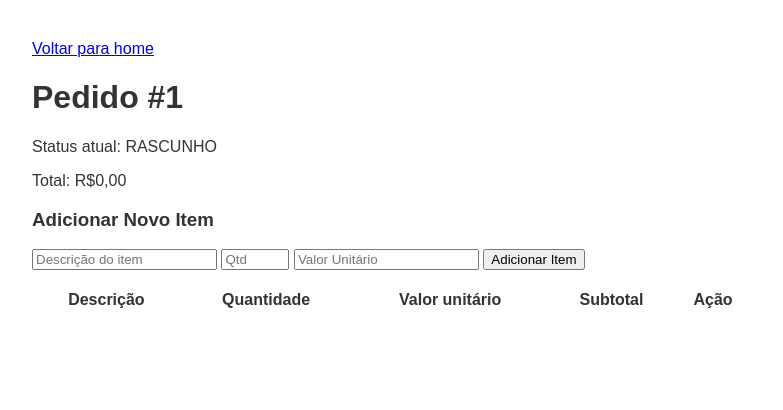
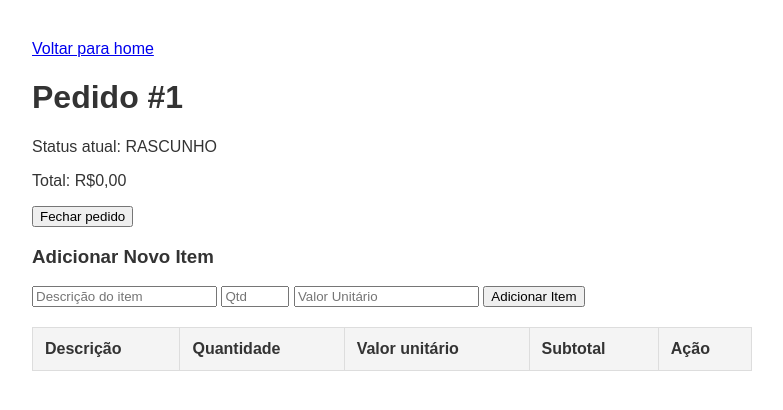
Before and after one commit to viniciuswilker/projeto-brascomm, a Django app: page /pedidos/1/ in a window 1280 px wide. Shown: the top 410 px of the page, without its empty margins (8-791 px from the left). Run offline with Django 5.2, Linux system fonts and the light colour scheme; a user stored in the database is signed in; data comes from the database, SQL or seed files in the repository; both versions use the stored data as it was after the commit; data that the repository does not hold is empty.

Commit message:
feat: func de alterar status do pedido -> fechado / rascunho

```diff
--- a/pedidos/templates/detalhe_pedido.html
+++ b/pedidos/templates/detalhe_pedido.html
@@ -15,6 +15,14 @@
         <h1>Pedido #{{pedido.id}}</h1>
         <p>Status atual: {{pedido.status}} </p>
         <p id="total-pedido">Total: R${{ pedido.total}}</p>
+
+        {% if pedido.status == 'RASCUNHO'%}
+        <button onclick="fecharPedido()">Fechar pedido</button>
+        {% endif %}
+
+        {% if pedido.status == 'FECHADO' %}
+        <button onclick="abrirPedido()">Abrir pedido</button>
+        {% endif %}
     </div>
 
     {% if pedido.status == 'RASCUNHO' %}
@@ -106,6 +114,63 @@
         }
 
 
+        async function fecharPedido() {
+            if (!confirm("Tem certeza que deseja fechar o pedido? Não sera possível adicionar itens"))
+                return
+
+            try {
+                const resposta = await fetch("{% url 'api_fechar_pedido' pedido.id %}", {
+                    method: 'POST',
+                    headers: {
+                        'X-CSRFToken': tokenCSRF
+                    }
+                });
+
+                const resultado = await resposta.json()
+
+                if (resposta.ok) {
+                    alert('Pedido fechado com sucesso!')
+                    window.location.reload()
+                } else {
+                    alert("erro: " + (resultado.error || "Falha ao fechar pedido"))
+                }
+
+            } catch (error) {
+                console.error("Erro na requisição:", erro);
+                alert("Erro de conexão com o servidor.");
+            }
+
+        }
+
+        async function abrirPedido() {
+            if (!confirm("Deseja abrir o pedido?"))
+                return
+
+            try {
+                const resposta = await fetch("{% url 'api_abrir_pedido' pedido.id %}", {
+                    method: 'POST',
+                    headers: {
+                        'X-CSRFToken': tokenCSRF
+                    }
+                })
+
+                const resultado = await resposta.json()
+
+                if (resposta.ok) {
+                    alert('Status alterado para Rascunho com sucesso')
+                    window.location.reload()
+                } else {
+                    alert("erro: " + (resultado.error || "Falha ao abrir o pedido"))
+
+                }
+
+            } catch (error) {
+                console.error("Erro na requisição:", erro)
+
+                alert('erro deconexão')
+            }
+        }
+
         carregarItens();
     </script>
 </body>
--- a/pedidos/urls.py
+++ b/pedidos/urls.py
@@ -9,7 +9,9 @@ urlpatterns = [
 
     path('api/pedidos/novo/', views.criar_pedido, name='api_criar_pedido'),
     path('api/pedidos/', views.listar_pedidos, name='api_listar_pedidos'),
+
     path('api/pedidos/<int:pedido_id>/fechar/', views.fechar_pedido, name='api_fechar_pedido'),
+    path('api/pedidos/<int:pedido_id>/abrir/', views.abrir_pedido, name='api_abrir_pedido'),
     path('api/pedidos/<int:pedido_id>/cancelar/', views.cancelar_pedido, name='api_cancelar_pedido'),
 
     path('api/pedido/<int:pedido_id>/itens/', views.listar_itens, name='api_listar_itens'),
--- a/pedidos/views.py
+++ b/pedidos/views.py
@@ -81,6 +81,7 @@ def criar_pedido(request):
         novo = Pedido.objects.create()
         return JsonResponse({'id': novo.id, 'status': novo.status})
 
+
 @csrf_exempt
 def fechar_pedido(request, pedido_id):
     pedido = get_object_or_404(Pedido, id=pedido_id)
@@ -91,6 +92,21 @@ def fechar_pedido(request, pedido_id):
     pedido.status = "FECHADO"
     pedido.save()
     return JsonResponse({'sucess' :True, 'status': "FECHADO"})
+
+
+@csrf_exempt
+def abrir_pedido(request, pedido_id):
+    pedido = get_object_or_404(Pedido, id=pedido_id)
+
+    if not pedido.itens.exists():
+        return JsonResponse({'error': 'Não pode fechar pedido sem itens'}, status=400)
+
+    pedido.status = "RASCUNHO"
+    pedido.save()
+    return JsonResponse({'sucess' :True, 'status': "RASCUNHO"})
+
+
+
 
 @csrf_exempt
 @login_required
--- a/templates/static/pedidos/css/detalhar_pedido.css
+++ b/templates/static/pedidos/css/detalhar_pedido.css
@@ -10,3 +10,14 @@ table {
     margin-top: 20px;
     text-align: center;
 }
+
+th,
+td {
+    border: 1px solid #ddd;
+    padding: 12px;
+    text-align: left;
+}
+
+th {
+    background-color: #f4f4f4;
+}
```
Also changed, not shown: db.sqlite3.
